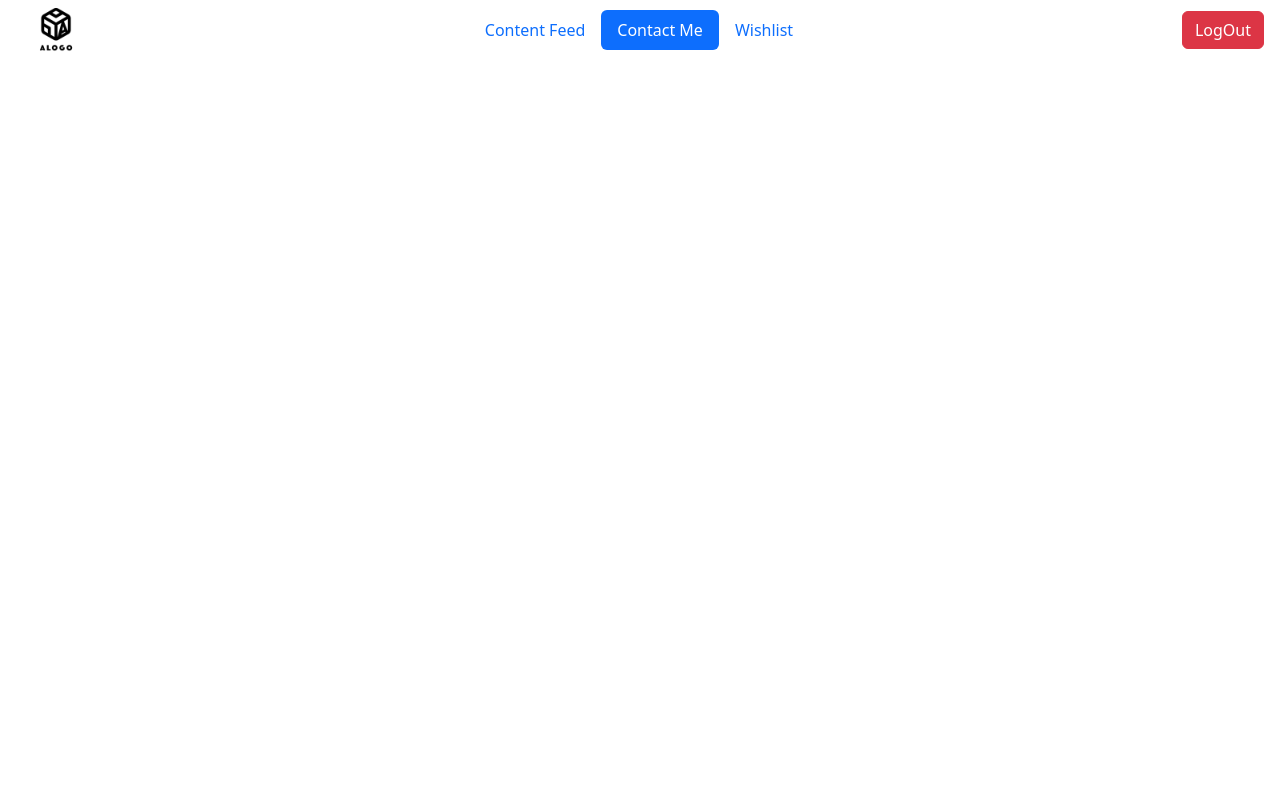
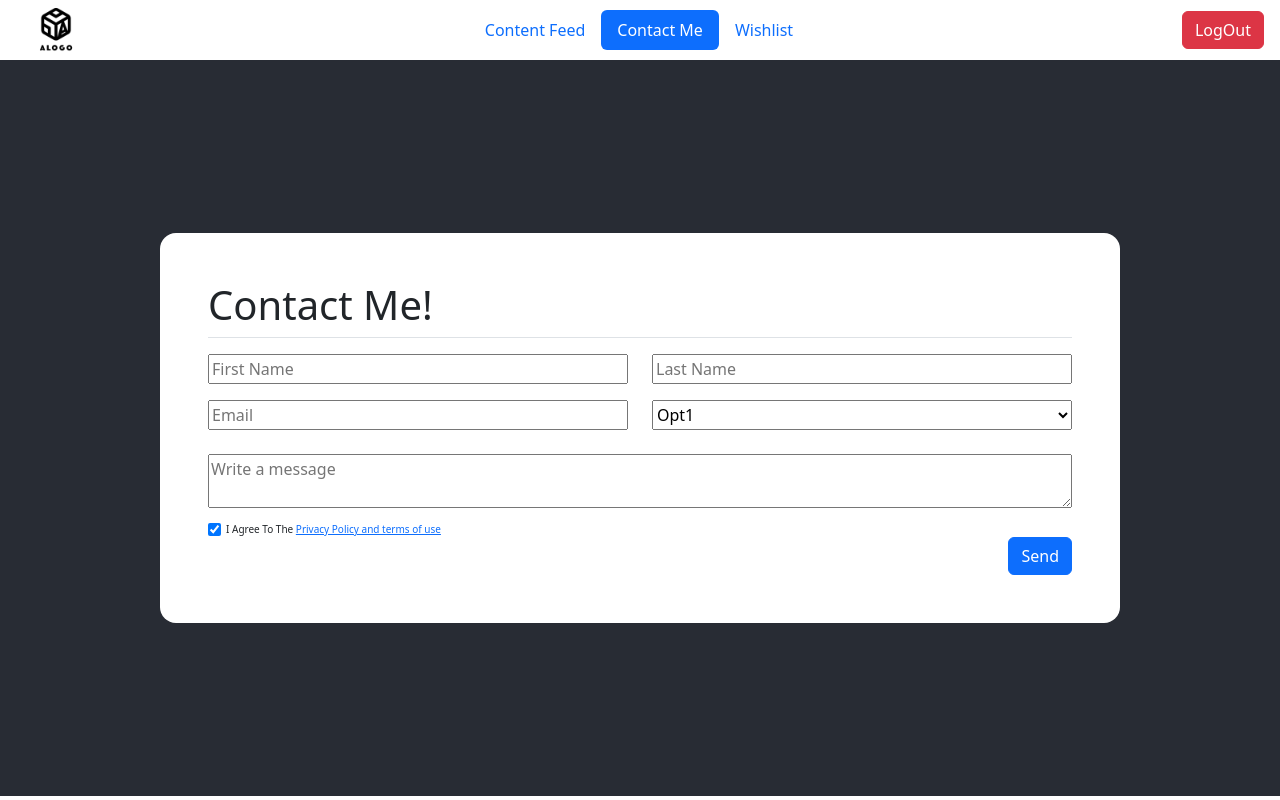
Before and after one commit to GOATst3/TLG-WebApp, a React (Create React App) app in the folder tlg-webapp/: page /ContactMe in a window 1280 px wide. Built offline with nearby package versions, Linux system fonts and the light colour scheme; sample sign-in values are in the browser's storage.

Commit message:
contact me page completed

```diff
--- a/tlg-webapp/src/Components/Dashboard/ContactMe/ContactMe.js
+++ b/tlg-webapp/src/Components/Dashboard/ContactMe/ContactMe.js
@@ -1,13 +1,172 @@
-import React from 'react'
+import React, { useEffect } from 'react'
+import { useState } from 'react';
+import Modal from 'react-bootstrap/Modal';
+import Row from 'react-bootstrap/Row'
+import Col from 'react-bootstrap/Col'
+import Button from 'react-bootstrap/Button';
 import Header from '../Header/Header'
+import './contactme.css'
 
 
 const ContactMe = ()=>{
-  const logged=localStorage.getItem('logged')
+
+    const contacted = localStorage.getItem('contacted')
+
+    const [data,setData]=useState({
+        firstname:'',
+        lastname:'',
+        email: '',
+        subject: 'Opt1',
+        text:'',
+        privacy : true
+    })
+
+    //storing strings in the state
+    const onChangeData=(event)=>{
+        if(event.target.name==='privacy'){
+            setData({
+                ...data,
+                privacy : event.target.checked
+            })
+        }
+        else setData(
+            {
+                ...data,
+                [event.target.name]:event.target.value.trim()   //it will change data.(name of target)
+            }
+        )
+    }
+
+
+    const sendData=(e)=>{
+        e.preventDefault()
+        if (data.firstname.length<1||data.length<1||data.length<1||data.length<1){
+            alert('All field must be filled')
+        }
+        else{
+            const dataJson = JSON.stringify(data)
+            console.log(dataJson);
+            localStorage.setItem('contacted',true)
+            window.location.reload()
+        }
+    }
 
     return(
         <>
             <Header page={'/ContactMe'}/>
+
+
+            <div
+            className='d-flex justify-content-center align-items-center'
+            id='page-content'
+            >
+                <div
+                className='w-75 h-75 p-5 rounded-4 bg-white my-5'
+                id='central-box'
+                >
+
+                <div className='border-bottom'>
+                    <h1>Contact Me!</h1>
+                </div>
+
+                <div>
+                    <form>
+                        <Row className='justify-content-around my-md-3 my-0'>
+                            <Col md='6' className='mt-3 my-2 my-md-0'>
+                                <input
+                                type='text'
+                                required
+                                name='firstname'
+                                placeholder='First Name'
+                                style={{width:'100%'}}
+                                disabled={contacted}
+                                onChange={onChangeData}
+                                />
+                            </Col>
+                            <Col md='6' className='my-2 my-md-0'>
+                                <input
+                                type='text'
+                                required
+                                name='lastname'
+                                placeholder='Last Name'
+                                style={{width:'100%'}}
+                                disabled={contacted}
+                                onChange={onChangeData}
+                                />
+                            </Col>
+                        </Row>
+
+                        <Row className='justify-content-around my-md-3 my-0'>
+                            <Col md='6' className='my-2 my-md-0'>
+                                <input
+                                type='email'
+                                required
+                                name='email'
+                                placeholder='Email'
+                                style={{width:'100%'}}
+                                disabled={contacted}
+                                onChange={onChangeData}
+                                />
+                            </Col>
+                            <Col md='6' className='my-2 my-md-0'>
+                                <select
+                                type='select'
+                                required
+                                name='subject'
+                                style={{width:'100%', height:'30px'}}
+                                disabled={contacted}
+                                onChange={onChangeData}
+                                >
+                                    <option>Opt1</option>
+                                    <option>Opt2</option>
+                                    <option>Opt3</option>
+                                    <option>Opt4</option>
+                                    <option>Opt5</option>
+                                </select>
+                            </Col>
+                        </Row>
+
+                        <Row className='justify-content-around'>
+                            <Col md='12' className='my-2'>
+                                <textarea
+                                className='w-100'
+                                placeholder='Write a message'
+                                disabled={contacted}
+                                onChange={onChangeData}
+                                />
+                            </Col>
+                        </Row>
+
+                        <Row className='justify-content-start'>
+                            <Col className='d-flex align-items-center'>
+                                <input
+                                type='checkbox'
+                                name='privacy'
+                                onChange={onChangeData}
+                                disabled={contacted}
+                                checked={data.privacy}
+                                />
+                                <p id='policyp'>I Agree To The <a href='/WorkInProgress'>Privacy Policy and terms of use</a> </p>
+
+                            </Col>
+                        </Row>
+
+                        {/* submit button */}
+                        <Row className='justify-content-end'>
+                            <Col className='d-flex justify-content-end'>
+                                {contacted&&<h2>You'll be contacted back soon</h2>}
+                                {!contacted&&<Button  type='submit' disabled={!data.privacy} id='submit' onClick={sendData}>Send</Button>}
+                            </Col>
+                        </Row>
+                    </form>
+                </div>
+
+
+                <Modal.Footer>
+                </Modal.Footer>
+                </div>
+
+            </div>
         </>
 
     )
--- /dev/null
+++ b/tlg-webapp/src/Components/Dashboard/ContactMe/contactme.css
@@ -0,0 +1,9 @@
+#page-content{
+    background-color :var(--dark);
+    min-height:92vh
+}
+#policyp{
+    font-size: 10px;
+    margin: 0;
+    margin-left: 5px;
+}
--- a/tlg-webapp/src/Components/WorkInProgress/WorkInProgress.js
+++ b/tlg-webapp/src/Components/WorkInProgress/WorkInProgress.js
@@ -1,11 +1,15 @@
 import React from "react"
 import '../../Utils/utils.css'
+import Header from "../Dashboard/Header/Header"
 const WorkInProgress= ()=>{
 
   return(
-    <div style={{backgroundColor:'var(--dark)',height:'100vh'}}>
-      <h1 style={{height:'100%',textAlign:'center', paddingTop:'20%', color:'white'}}>Work In Progress... </h1>
-    </div>
+    <>
+      <Header/>
+      <div style={{backgroundColor:'var(--dark)',height:'100vh'}}>
+        <h1 style={{height:'100%',textAlign:'center', paddingTop:'20%', color:'white'}}>Work In Progress... </h1>
+      </div>
+    </>
   )
 }
 export default WorkInProgress
```
